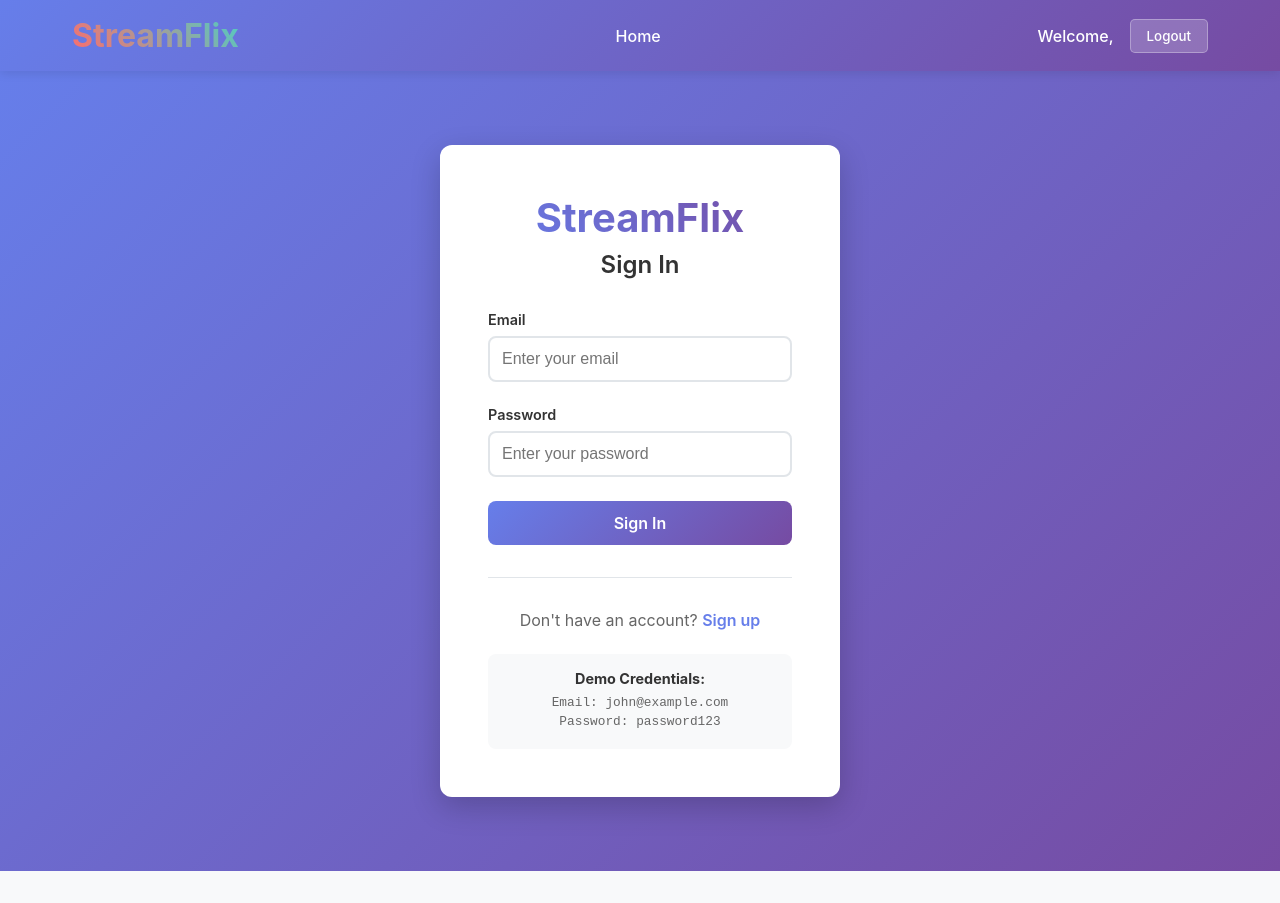
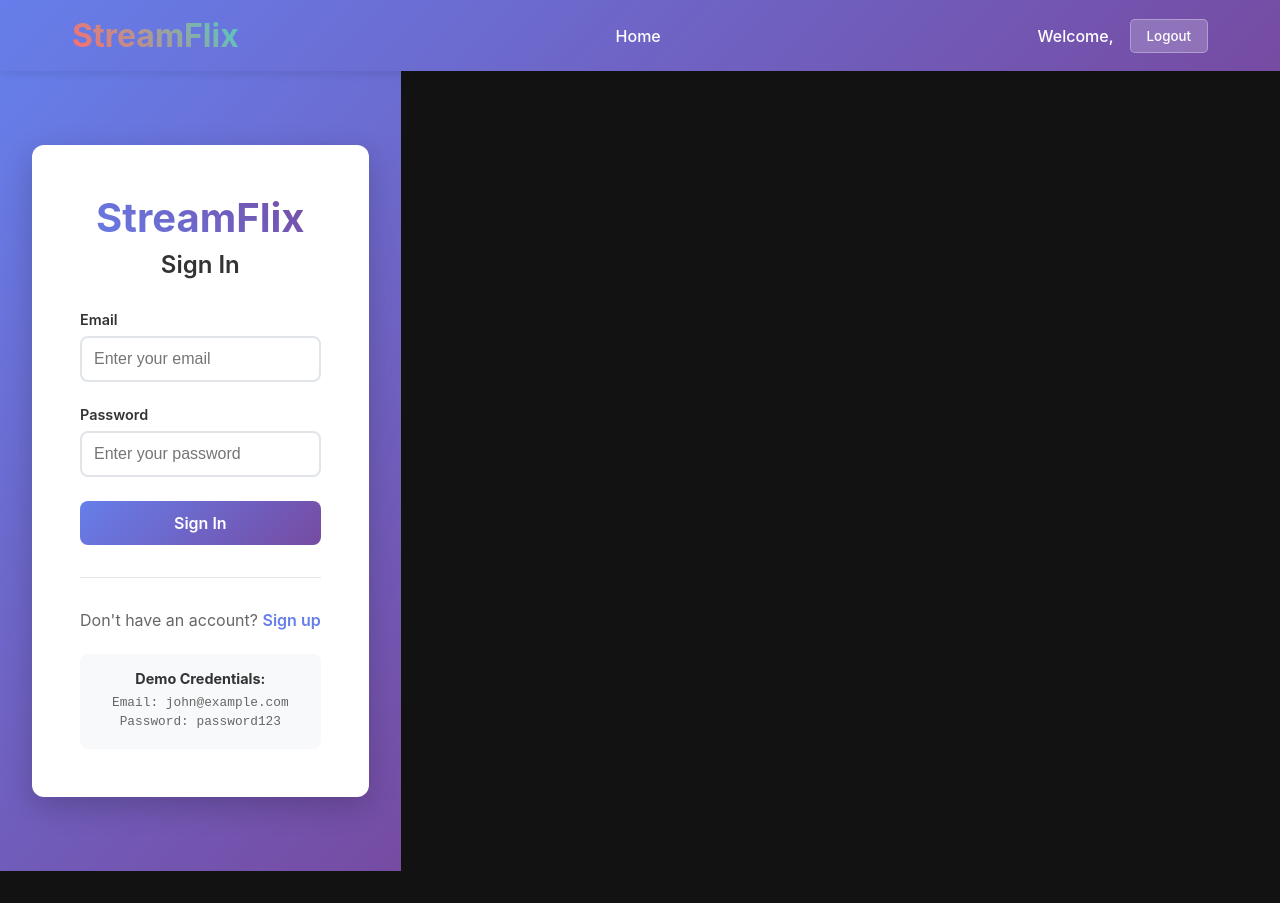
Before and after one commit to vishesh-here/streamflix-ott-app, a React (Create React App) app: page /login in a window 1280 px wide. Built offline with nearby package versions, Linux system fonts and the light colour scheme.

Commit message:
Refactor App.css with Spotify-inspired design system

```diff
--- a/src/App.css
+++ b/src/App.css
@@ -1,3 +1,47 @@
+/* Spotify-inspired Global Styles */
+:root {
+  /* Spotify Color Palette */
+  --spotify-green: #1db954;
+  --spotify-green-hover: #1ed760;
+  --spotify-black: #191414;
+  --spotify-dark-gray: #121212;
+  --spotify-medium-gray: #282828;
+  --spotify-light-gray: #b3b3b3;
+  --spotify-white: #ffffff;
+  --spotify-text-gray: #a7a7a7;
+  --spotify-hover-gray: #1a1a1a;
+  --spotify-card-bg: #181818;
+  --spotify-sidebar-bg: #000000;
+
+  /* Typography */
+  --font-family: 'Circular Std', -apple-system, BlinkMacSystemFont, 'Segoe UI', 'Roboto', 'Oxygen',
+    'Ubuntu', 'Cantarell', 'Fira Sans', 'Droid Sans', 'Helvetica Neue', sans-serif;
+  --font-weight-light: 300;
+  --font-weight-normal: 400;
+  --font-weight-medium: 500;
+  --font-weight-bold: 700;
+  --font-weight-black: 900;
+
+  /* Spacing */
+  --spacing-xs: 4px;
+  --spacing-sm: 8px;
+  --spacing-md: 16px;
+  --spacing-lg: 24px;
+  --spacing-xl: 32px;
+  --spacing-xxl: 48px;
+
+  /* Border Radius */
+  --border-radius-sm: 4px;
+  --border-radius-md: 8px;
+  --border-radius-lg: 12px;
+  --border-radius-xl: 16px;
+
+  /* Shadows */
+  --shadow-light: 0 2px 4px rgba(0, 0, 0, 0.1);
+  --shadow-medium: 0 4px 8px rgba(0, 0, 0, 0.2);
+  --shadow-heavy: 0 8px 24px rgba(0, 0, 0, 0.3);
+}
+
 * {
   margin: 0;
   padding: 0;
@@ -5,45 +49,120 @@
 }
 
 body {
-  font-family: -apple-system, BlinkMacSystemFont, 'Segoe UI', 'Roboto', 'Oxygen',
-    'Ubuntu', 'Cantarell', 'Fira Sans', 'Droid Sans', 'Helvetica Neue',
-    sans-serif;
+  font-family: var(--font-family);
   -webkit-font-smoothing: antialiased;
   -moz-osx-font-smoothing: grayscale;
-  background-color: #f8f9fa;
+  background-color: var(--spotify-dark-gray);
+  color: var(--spotify-white);
+  overflow-x: hidden;
 }
 
 .App {
   min-height: 100vh;
   display: flex;
   flex-direction: column;
+  background: linear-gradient(180deg, var(--spotify-black) 0%, var(--spotify-dark-gray) 100%);
 }
 
 .main-content {
   flex: 1;
+  display: flex;
+  background-color: var(--spotify-dark-gray);
+}
+
+/* Spotify-style scrollbar */
+::-webkit-scrollbar {
+  width: 12px;
+}
+
+::-webkit-scrollbar-track {
+  background: var(--spotify-black);
+}
+
+::-webkit-scrollbar-thumb {
+  background: var(--spotify-medium-gray);
+  border-radius: 6px;
+  border: 2px solid var(--spotify-black);
+}
+
+::-webkit-scrollbar-thumb:hover {
+  background: var(--spotify-light-gray);
 }
 
 /* Global button styles */
 button {
   font-family: inherit;
+  cursor: pointer;
+  border: none;
+  outline: none;
+  transition: all 0.2s ease;
 }
 
-/* Scrollbar styling */
-::-webkit-scrollbar {
-  width: 8px;
+.btn-primary {
+  background-color: var(--spotify-green);
+  color: var(--spotify-black);
+  font-weight: var(--font-weight-bold);
+  padding: 12px 32px;
+  border-radius: 500px;
+  font-size: 14px;
+  letter-spacing: 1px;
+  text-transform: uppercase;
+  transition: all 0.2s ease;
 }
 
-::-webkit-scrollbar-track {
-  background: #f1f1f1;
+.btn-primary:hover {
+  background-color: var(--spotify-green-hover);
+  transform: scale(1.04);
 }
 
-::-webkit-scrollbar-thumb {
-  background: #c1c1c1;
-  border-radius: 4px;
+.btn-secondary {
+  background-color: transparent;
+  color: var(--spotify-white);
+  border: 1px solid var(--spotify-light-gray);
+  font-weight: var(--font-weight-bold);
+  padding: 12px 32px;
+  border-radius: 500px;
+  font-size: 14px;
+  letter-spacing: 1px;
+  text-transform: uppercase;
+  transition: all 0.2s ease;
 }
 
-::-webkit-scrollbar-thumb:hover {
-  background: #a8a8a8;
+.btn-secondary:hover {
+  border-color: var(--spotify-white);
+  transform: scale(1.04);
+}
+
+.btn-ghost {
+  background-color: transparent;
+  color: var(--spotify-light-gray);
+  font-weight: var(--font-weight-medium);
+  padding: 8px 16px;
+  border-radius: var(--border-radius-md);
+  font-size: 14px;
+  transition: all 0.2s ease;
+}
+
+.btn-ghost:hover {
+  color: var(--spotify-white);
+  background-color: var(--spotify-hover-gray);
+}
+
+/* Typography classes */
+.text-primary {
+  color: var(--spotify-white);
+}
+
+.text-secondary {
+  color: var(--spotify-light-gray);
+}
+
+.text-muted {
+  color: var(--spotify-text-gray);
+}
+
+.text-green {
+  color: var(--spotify-green);
 }
 
 /* Loading animation */
@@ -52,6 +171,62 @@ button {
   100% { transform: rotate(360deg); }
 }
 
+@keyframes pulse {
+  0%, 100% { opacity: 1; }
+  50% { opacity: 0.5; }
+}
+
 .loading {
   animation: spin 1s linear infinite;
 }
+
+.loading-pulse {
+  animation: pulse 1.5s ease-in-out infinite;
+}
+
+/* Spotify-style card */
+.spotify-card {
+  background-color: var(--spotify-card-bg);
+  border-radius: var(--border-radius-md);
+  padding: var(--spacing-md);
+  transition: all 0.3s ease;
+  cursor: pointer;
+}
+
+.spotify-card:hover {
+  background-color: var(--spotify-medium-gray);
+  transform: translateY(-4px);
+  box-shadow: var(--shadow-heavy);
+}
+
+/* Responsive design */
+@media (max-width: 768px) {
+  .main-content {
+    flex-direction: column;
+  }
+
+  .btn-primary,
+  .btn-secondary {
+    padding: 10px 24px;
+    font-size: 12px;
+  }
+}
+
+/* Focus styles for accessibility */
+button:focus-visible,
+a:focus-visible,
+input:focus-visible {
+  outline: 2px solid var(--spotify-green);
+  outline-offset: 2px;
+}
+
+/* Selection styles */
+::selection {
+  background-color: var(--spotify-green);
+  color: var(--spotify-black);
+}
+
+/* Smooth transitions for theme changes */
+* {
+  transition: background-color 0.3s ease, color 0.3s ease, border-color 0.3s ease;
+}
```
